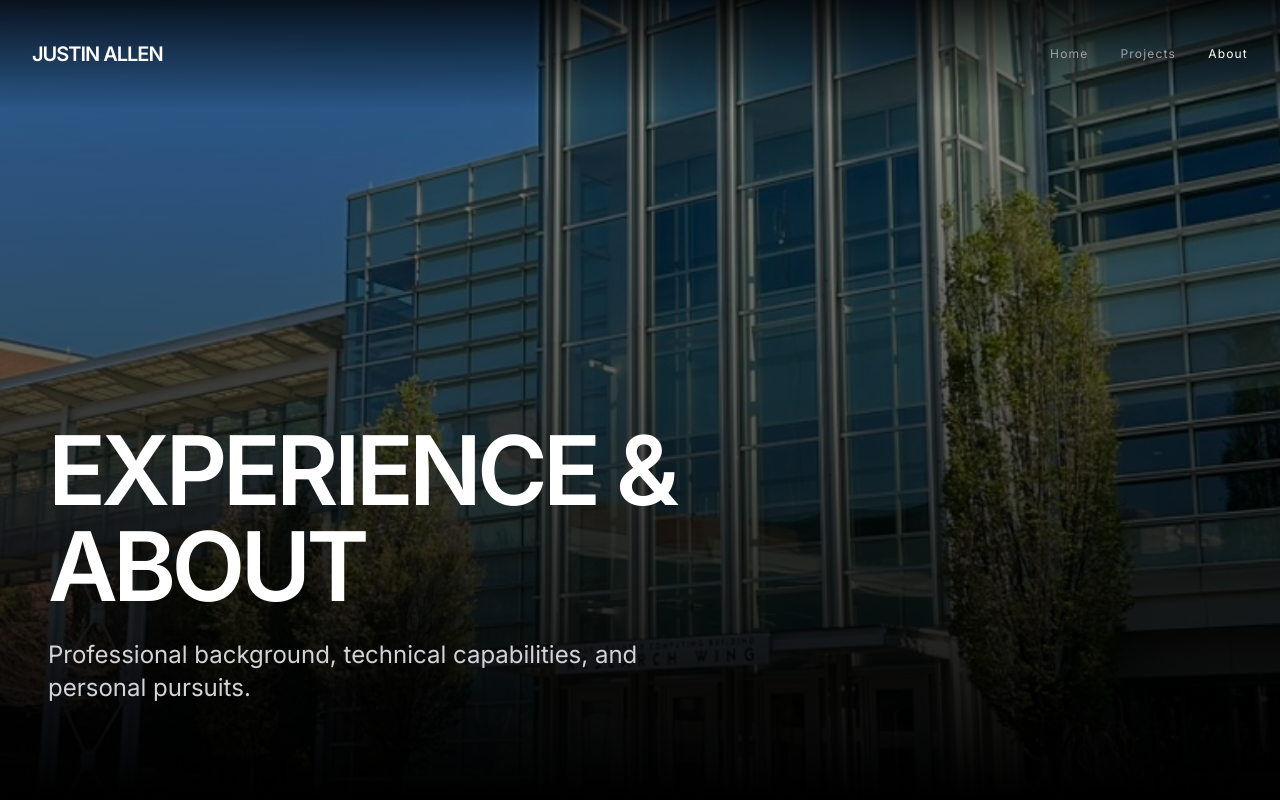
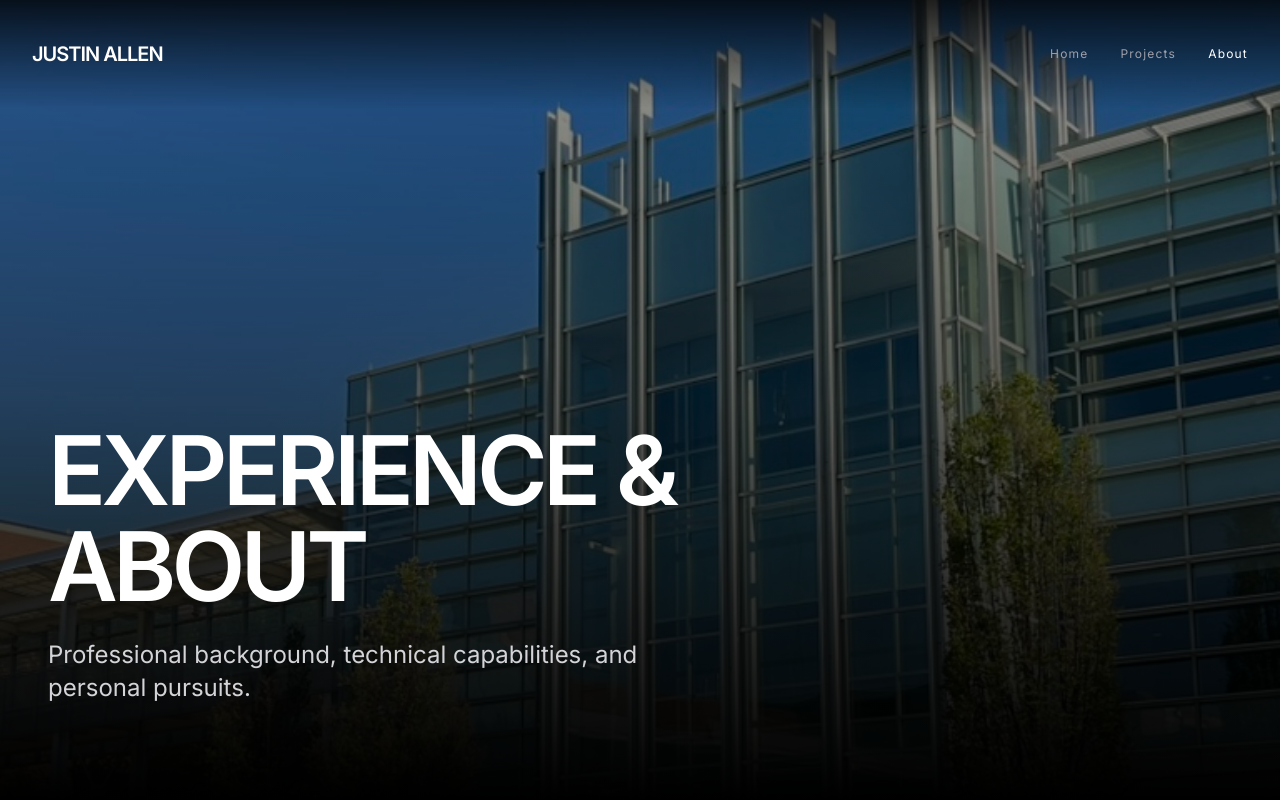
Before and after one commit to justindallen2025/justindallen2025.github.io, a React (Vite) app: page / in a window 1280 px wide. Both pictures are taken after a click on the button "About". Shown: the top 800 px of the page. Built offline with nearby package versions, Linux system fonts and the light colour scheme.

Commit message:
Refactor comments and improve image centering
Updated comments for clarity and adjusted image styling.

```diff
--- a/src/App.tsx
+++ b/src/App.tsx
@@ -77,7 +77,6 @@ const HOBBIES = [
 export default function App() {
   const [currentPage, setCurrentPage] = useState('home');
 
-  // Helper function to scroll to top automatically when clicking a link
   const handleNavigate = (page: string) => {
     setCurrentPage(page);
     window.scrollTo({ top: 0, behavior: 'smooth' });
@@ -157,7 +156,7 @@ export default function App() {
   const renderProjects = () => (
     <div className="animate-in fade-in duration-1000">
 
-      {/* PROJECTS BANNER - Unified Title Styling and Brightened Background */}
+      {/* PROJECTS BANNER */}
       <div className="w-full h-screen bg-black flex flex-col justify-end p-12 relative overflow-hidden">
         <img src="/images/option2.png" alt="Data Spectrogram" className="absolute inset-0 w-full h-full object-cover opacity-60 mix-blend-screen" />
         <div className="absolute inset-0 bg-gradient-to-t from-black via-black/40 to-transparent"></div>
@@ -201,9 +200,9 @@ export default function App() {
   const renderAbout = () => (
     <div className="animate-in fade-in duration-1000">
 
-      {/* ABOUT BANNER - Unified Title Styling, Klaus Building, Brightened Background */}
+      {/* ABOUT BANNER - Adjusted object-[50%_30%] to reveal the top of Klaus */}
       <div className="w-full h-screen bg-black flex flex-col justify-end p-12 relative overflow-hidden">
-        <img src="/images/EFFD921D-DEE4-4A6A-9D22-AEE17F6375D5_1_105_c.jpeg" alt="Georgia Tech Klaus Building" className="absolute inset-0 w-full h-full object-cover opacity-60" />
+        <img src="/images/EFFD921D-DEE4-4A6A-9D22-AEE17F6375D5_1_105_c.jpeg" alt="Georgia Tech Klaus Building" className="absolute inset-0 w-full h-full object-cover object-[50%_30%] opacity-60" />
         <div className="absolute inset-0 bg-gradient-to-t from-black via-black/40 to-transparent"></div>
         <div className="relative z-10 max-w-4xl pb-12 w-full">
           <h1 className="text-6xl md:text-8xl font-bold tracking-tighter leading-none text-white mb-6 uppercase">Experience & About</h1>
@@ -217,9 +216,9 @@ export default function App() {
         {/* BIO SECTION */}
         <div className="grid md:grid-cols-3 gap-12 items-center">
 
-          {/* PROFILE IMAGE - Centered, zoomed in, removed grayscale */}
+          {/* PROFILE IMAGE - Added translate-x-3 to perfectly center the face */}
           <div className="w-full aspect-[4/5] bg-zinc-900 overflow-hidden border border-zinc-800 flex items-end justify-center relative">
-            <img src="/images/NEW_Profile_Pic.png" alt="Justin Allen" className="w-[115%] max-w-none h-auto object-contain object-bottom drop-shadow-2xl translate-y-4" />
+            <img src="/images/NEW_Profile_Pic.png" alt="Justin Allen" className="w-[115%] max-w-none h-auto object-contain object-bottom drop-shadow-2xl translate-y-4 translate-x-3" />
           </div>
 
           <div className="md:col-span-2">
```
